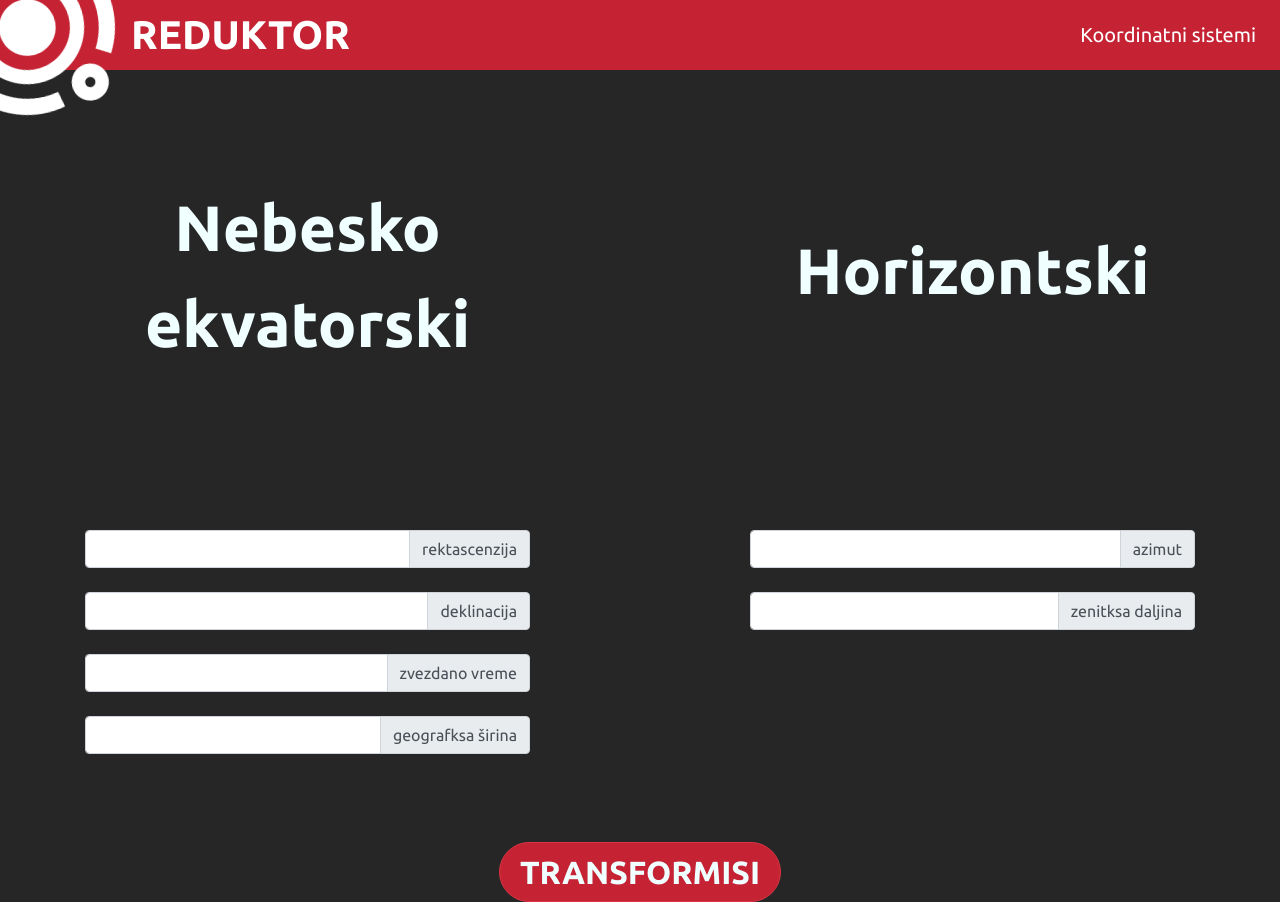
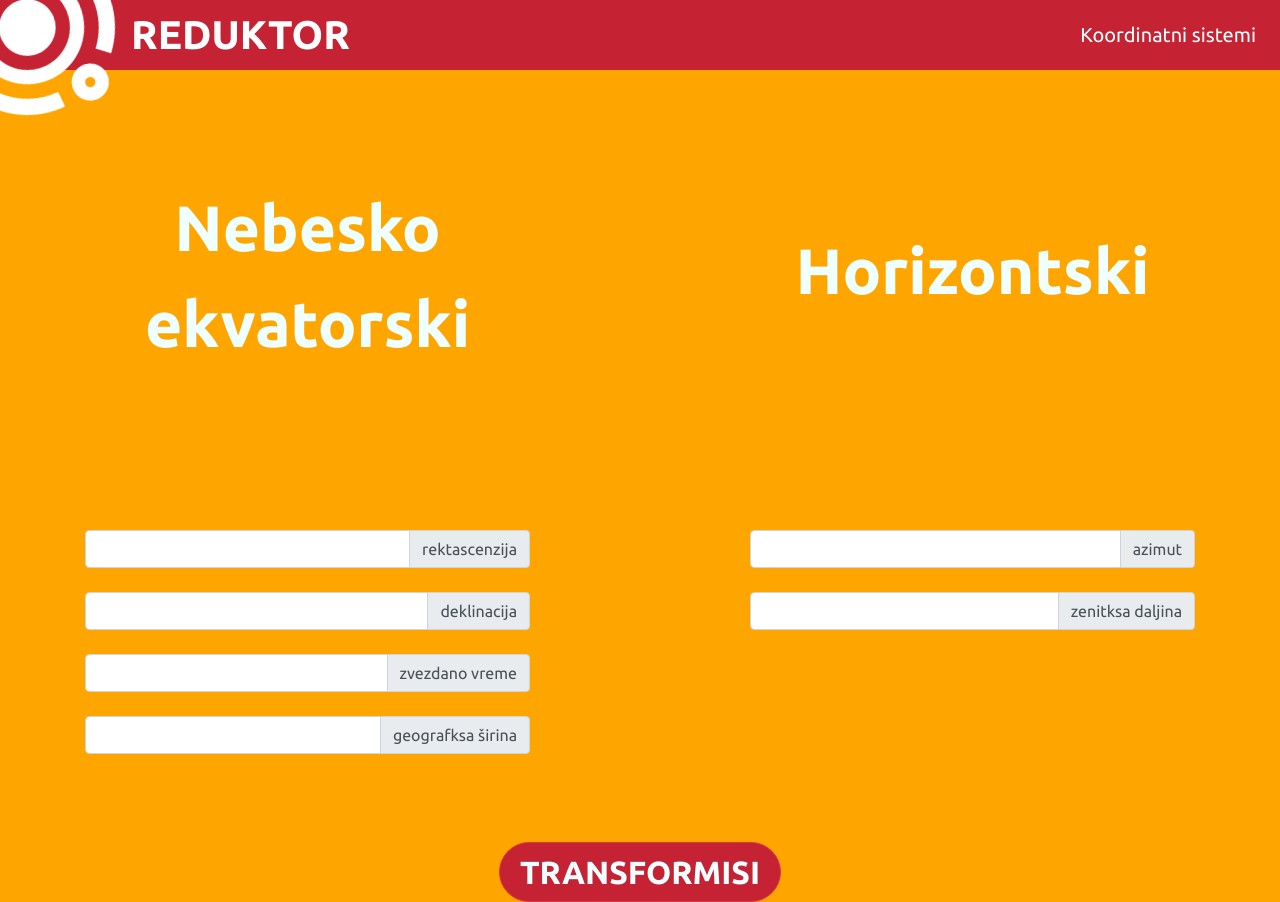
Before and after one commit to rentorious/reduktor, a Flask app: page /prelasci/ in a window 1280 px wide. Run offline with Flask 2, Linux system fonts and the light colour scheme; some libraries are stand-ins or nearby versions.

Commit message:
heroku auomatic deploy from github check

```diff
--- a/reduktor/static/styles/main.css
+++ b/reduktor/static/styles/main.css
@@ -1,6 +1,6 @@
 body {
   font: 100% "Ubuntu", sans-serif;
-  background-color: #262626;
+  background-color: orange;
   color: #F0FFFF;
 }
 
@@ -70,7 +70,7 @@ nav a.navbar-brand {
 }
 
 #transform {
-  border-radius: 32px;
+  border-radius: 33px;
   background-color: #C52233;
   color: #F0FFFF;
   width: auto;
--- a/reduktor/static/styles/main.scss
+++ b/reduktor/static/styles/main.scss
@@ -5,7 +5,8 @@ $text-color: #F0FFFF;
 
 body {
   font: 100% $font-stack;
-  background-color: $secondary-color;
+  //background-color: $secondary-color;
+  background-color: orange;
   color: $text-color;
 }
 
```
Also changed, not shown: 1 other file.
